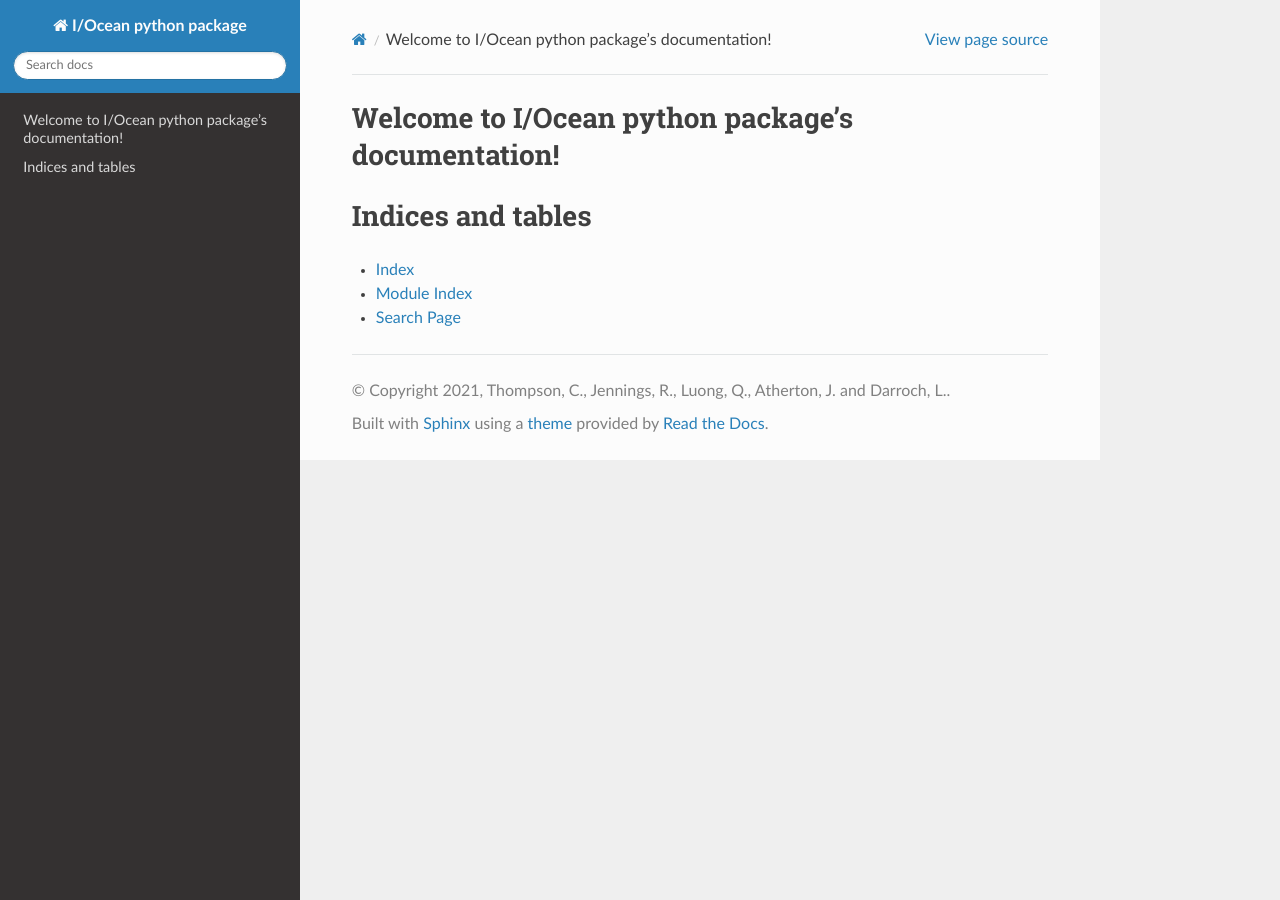
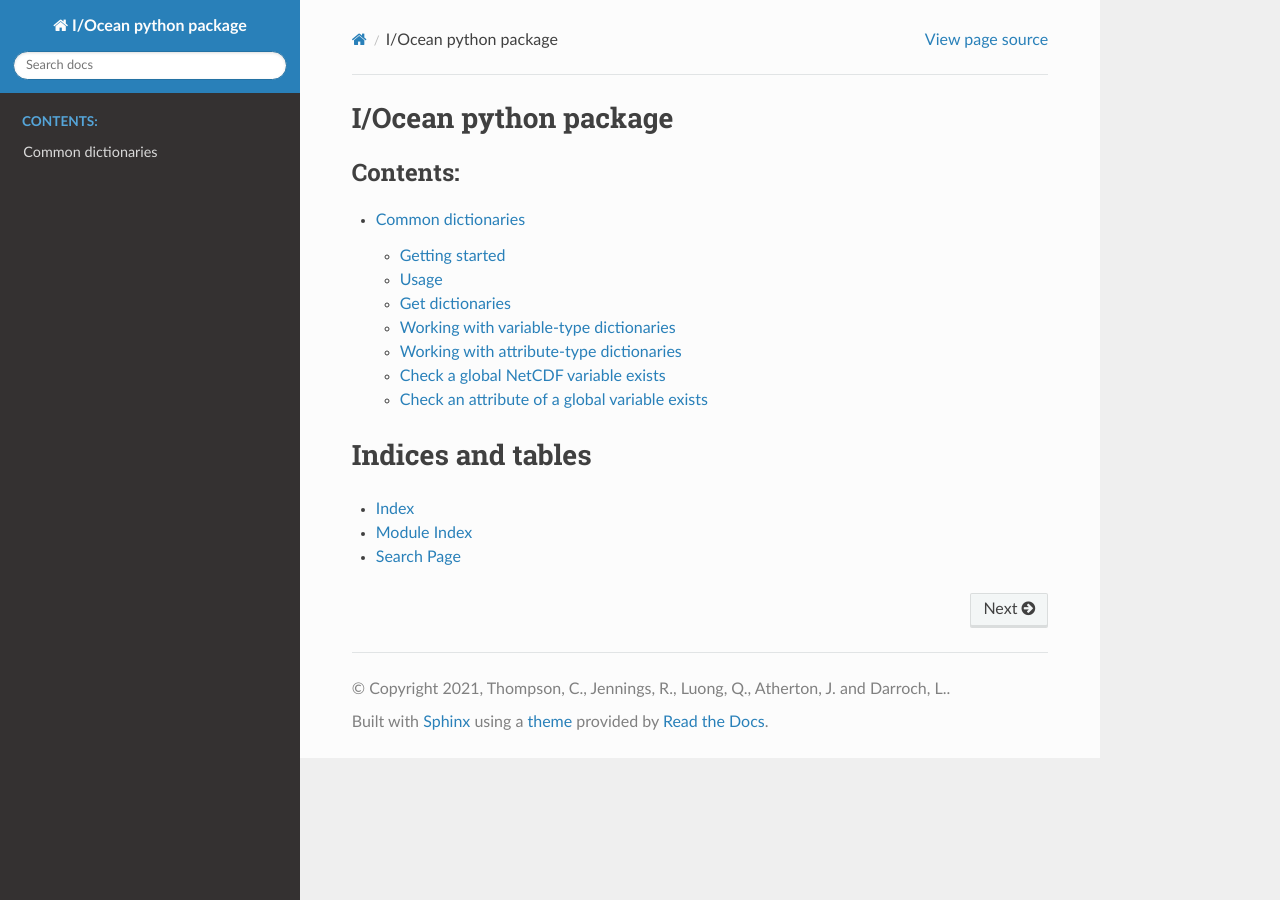
Before and after one commit to I-Ocean/processing-app-docs, a Sphinx documentation site: the page built from docs/source/index.rst, in a window 1280 px wide. Built offline with Sphinx 7.4.7 and the Read the Docs theme 2.0.0, drawn with Linux system fonts in a browser that asks for light colours.

Commit message:
Add common dictionaries notebook

```diff
--- a/docs/source/conf.py
+++ b/docs/source/conf.py
@@ -31,6 +31,7 @@ release = '0.0.1'
 # extensions coming with Sphinx (named 'sphinx.ext.*') or your custom
 # ones.
 extensions = [
+    'nbsphinx',
 ]
 
 # Add any paths that contain templates here, relative to this directory.
--- a/docs/source/index.rst
+++ b/docs/source/index.rst
@@ -3,12 +3,14 @@
    You can adapt this file completely to your liking, but it should at least
    contain the root `toctree` directive.
 
-Welcome to I/Ocean python package's documentation!
-==================================================
+I/Ocean python package
+======================
 
 .. toctree::
    :maxdepth: 2
    :caption: Contents:
+
+   Common_dictionaries
 
 
 
```
Also changed, not shown: docs/source/Common_dictionaries.ipynb (added).
